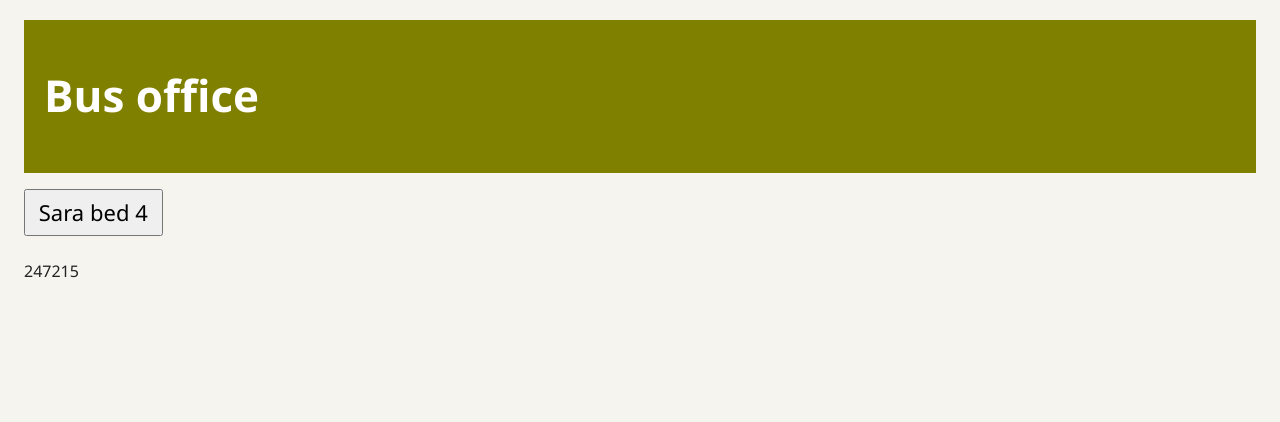
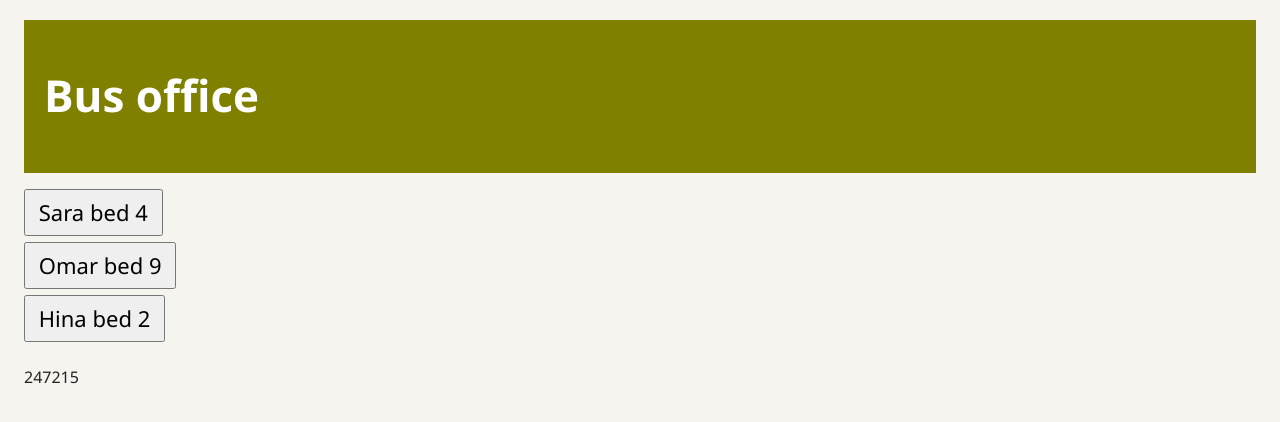
Before and after one commit to Nailadroid/f24a-247215-lab08, a React (Vite) app: page / in a window 1280 px wide. Shown: the top 422 px of the page. Built offline with nearby package versions, Linux system fonts and the light colour scheme.

Commit message:
2 The clinic slip — The wall

```diff
--- a/src/App.jsx
+++ b/src/App.jsx
@@ -1,3 +1,11 @@
+import { useState } from "react";
+
+const START = [
+  { name: "Sara", bed: 4, note: "" },
+  { name: "Omar", bed: 9, note: "" },
+  { name: "Hina", bed: 2, note: "" },
+];
+
 function Card({ item }) {
   return (
     <button type="button" className="card">
@@ -6,13 +14,25 @@ function Card({ item }) {
   );
 }
 
+function Wall({ cards }) {
+  return (
+    <div>
+      {cards.map(function (item, index) {
+        return <Card key={index} item={item} />;
+      })}
+    </div>
+  );
+}
+
 export default function App() {
+  const [cards] = useState(START);
+
   return (
     <div>
       <header className="place" style={{ background: "olive", color: "white" }}>
         <h1>Bus office</h1>
       </header>
-      <Card item={{ name: "Sara", bed: 4, note: "" }} />
+      <Wall cards={cards} />
       <footer>247215</footer>
     </div>
   );
```
